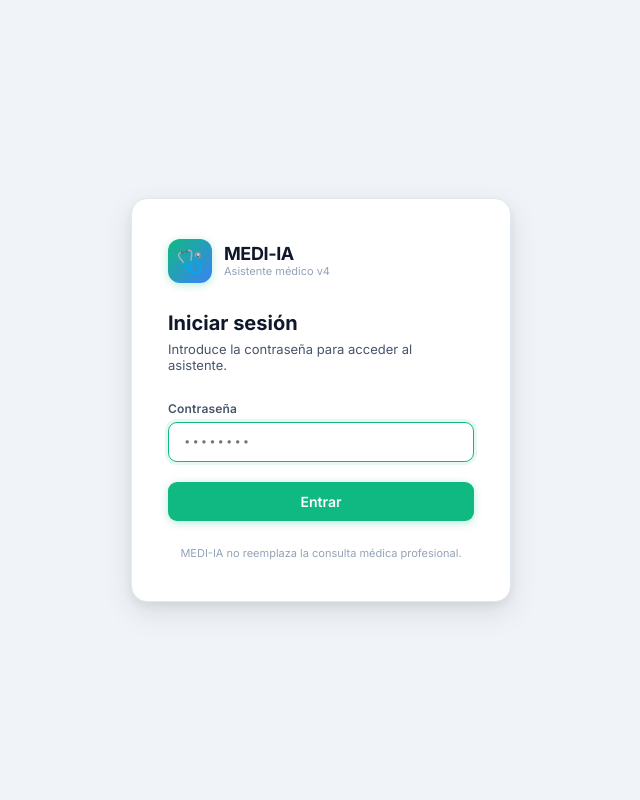
After one commit to Dev-Sot/Differential, a Flask app: template templates/login.html in a window 1280 px wide. The commit adds this page. Shown: the whole page, without its empty margins (319-959 px from the left). Run offline with Flask 3, Linux system fonts and the light colour scheme; the template is opened without the code that fills it, so the values that code supplies are empty.

Commit message:
feat: autenticacion por contrasena unica (AUTH_PASSWORD)

```diff
--- a/app.py
+++ b/app.py
@@ -6,12 +6,13 @@ import sys
 import os
 import uuid
 import json
+import functools
 sys.path.insert(0, os.path.dirname(os.path.abspath(__file__)))
 
 from dotenv import load_dotenv
 load_dotenv()
 
-from flask import Flask, render_template, request, jsonify, session, Response, stream_with_context
+from flask import Flask, render_template, request, jsonify, session, Response, stream_with_context, redirect, url_for
 from flask_limiter import Limiter
 from flask_limiter.util import get_remote_address
 from src.agent import run, get_health
@@ -28,6 +29,20 @@ limiter = Limiter(
     storage_uri="memory://",
 )
 
+AUTH_PASSWORD = os.getenv("AUTH_PASSWORD", "")
+
+
+def require_auth(f):
+    """Decorator: exige sesion autenticada si AUTH_PASSWORD esta definida."""
+    @functools.wraps(f)
+    def decorated(*args, **kwargs):
+        if AUTH_PASSWORD and not session.get("authenticated"):
+            if request.path.startswith("/api/"):
+                return jsonify({"error": "No autenticado. Inicia sesion en /login"}), 401
+            return redirect(url_for("login_page"))
+        return f(*args, **kwargs)
+    return decorated
+
 
 def _get_session_id() -> str:
     if "session_id" not in session:
@@ -35,12 +50,41 @@ def _get_session_id() -> str:
     return session["session_id"]
 
 
+@app.route("/login", methods=["GET"])
+def login_page():
+    if not AUTH_PASSWORD or session.get("authenticated"):
+        return redirect(url_for("index"))
+    return render_template("login.html")
+
+
+@app.route("/auth/login", methods=["POST"])
+@limiter.limit("5 per minute")
+def auth_login():
+    data = request.get_json()
+    password = (data or {}).get("password", "")
+    if not AUTH_PASSWORD:
+        session["authenticated"] = True
+        return jsonify({"ok": True})
+    if password == AUTH_PASSWORD:
+        session["authenticated"] = True
+        return jsonify({"ok": True})
+    return jsonify({"error": "Contraseña incorrecta"}), 401
+
+
+@app.route("/auth/logout", methods=["POST"])
+def auth_logout():
+    session.clear()
+    return jsonify({"ok": True})
+
+
 @app.route("/")
+@require_auth
 def index():
     return render_template("index.html")
 
 
 @app.route("/api/query", methods=["POST"])
+@require_auth
 @limiter.limit("10 per minute")
 def query_agent():
     data = request.get_json()
@@ -87,6 +131,7 @@ def query_agent():
 
 
 @app.route("/api/reset", methods=["POST"])
+@require_auth
 def reset_session():
     """Reinicia la conversacion (nueva sesion)."""
     session_id = _get_session_id()
@@ -96,11 +141,13 @@ def reset_session():
 
 
 @app.route("/api/health", methods=["GET"])
+@require_auth
 def health_check():
     return jsonify(get_health())
 
 
 @app.route("/api/reload", methods=["POST"])
+@require_auth
 def reload_index():
     try:
         from src.rag import retriever
@@ -113,6 +160,7 @@ def reload_index():
 
 
 @app.route("/api/stream", methods=["POST"])
+@require_auth
 @limiter.limit("10 per minute")
 def stream_query():
     """Endpoint SSE: hace streaming token a token del agente ReAct."""
@@ -180,6 +228,7 @@ def stream_query():
 
 
 @app.route("/api/export/pdf", methods=["POST"])
+@require_auth
 @limiter.limit("5 per minute")
 def export_pdf():
     """Genera un PDF del reporte de diagnostico y lo devuelve como descarga."""
--- /dev/null
+++ b/templates/login.html
@@ -0,0 +1,199 @@
+<!DOCTYPE html>
+<html lang="es">
+<head>
+<meta charset="UTF-8">
+<meta name="viewport" content="width=device-width, initial-scale=1.0">
+<title>MEDI-IA — Iniciar sesión</title>
+<link href="https://fonts.googleapis.com/css2?family=Inter:wght@300;400;500;600;700&family=JetBrains+Mono:wght@400;500&display=swap" rel="stylesheet">
+<style>
+  :root {
+    --bg: #f0f4f8;
+    --surface: #ffffff;
+    --border: #e2e8f0;
+    --border-strong: #cbd5e1;
+    --emerald: #10b981;
+    --emerald-dark: #059669;
+    --emerald-light: #d1fae5;
+    --red: #ef4444;
+    --red-light: #fee2e2;
+    --text: #0f172a;
+    --text-2: #475569;
+    --text-3: #94a3b8;
+    --shadow-md: 0 4px 12px rgba(0,0,0,0.08), 0 2px 4px rgba(0,0,0,0.04);
+    --shadow-lg: 0 10px 30px rgba(0,0,0,0.1), 0 4px 8px rgba(0,0,0,0.06);
+  }
+  * { margin: 0; padding: 0; box-sizing: border-box; }
+  body {
+    font-family: 'Inter', sans-serif;
+    background: var(--bg);
+    color: var(--text);
+    min-height: 100vh;
+    display: flex;
+    align-items: center;
+    justify-content: center;
+    padding: 24px;
+  }
+  .card {
+    background: var(--surface);
+    border: 1px solid var(--border);
+    border-radius: 16px;
+    padding: 40px 36px;
+    width: 100%;
+    max-width: 380px;
+    box-shadow: var(--shadow-lg);
+  }
+  .logo {
+    display: flex;
+    align-items: center;
+    gap: 12px;
+    margin-bottom: 28px;
+  }
+  .logo-icon {
+    width: 44px;
+    height: 44px;
+    background: linear-gradient(135deg, var(--emerald), #3b82f6);
+    border-radius: 12px;
+    display: flex;
+    align-items: center;
+    justify-content: center;
+    font-size: 22px;
+    box-shadow: 0 2px 8px rgba(16,185,129,0.3);
+  }
+  .logo-text strong { font-size: 18px; font-weight: 700; letter-spacing: -0.4px; }
+  .logo-text span { font-size: 11px; color: var(--text-3); display: block; }
+  h1 { font-size: 20px; font-weight: 700; margin-bottom: 6px; }
+  .subtitle { font-size: 13px; color: var(--text-2); margin-bottom: 28px; }
+  label {
+    display: block;
+    font-size: 12px;
+    font-weight: 600;
+    color: var(--text-2);
+    margin-bottom: 6px;
+    letter-spacing: 0.2px;
+  }
+  .input-wrap {
+    position: relative;
+    margin-bottom: 20px;
+  }
+  input[type="password"] {
+    width: 100%;
+    padding: 10px 14px;
+    border: 1.5px solid var(--border-strong);
+    border-radius: 9px;
+    font-size: 14px;
+    font-family: 'JetBrains Mono', monospace;
+    color: var(--text);
+    background: #f8fafc;
+    outline: none;
+    transition: border-color 0.2s, box-shadow 0.2s;
+  }
+  input[type="password"]:focus {
+    border-color: var(--emerald);
+    box-shadow: 0 0 0 3px rgba(16,185,129,0.1);
+    background: var(--surface);
+  }
+  .btn {
+    width: 100%;
+    padding: 11px;
+    background: var(--emerald);
+    color: white;
+    border: none;
+    border-radius: 9px;
+    font-size: 14px;
+    font-weight: 600;
+    font-family: 'Inter', sans-serif;
+    cursor: pointer;
+    transition: all 0.15s;
+    box-shadow: 0 2px 8px rgba(16,185,129,0.3);
+  }
+  .btn:hover { background: var(--emerald-dark); }
+  .btn:active { transform: scale(0.98); }
+  .btn:disabled { opacity: 0.5; cursor: not-allowed; transform: none; }
+  .error {
+    background: var(--red-light);
+    border: 1px solid rgba(239,68,68,0.3);
+    border-radius: 8px;
+    padding: 10px 14px;
+    font-size: 13px;
+    color: var(--red);
+    margin-bottom: 16px;
+    display: none;
+    align-items: center;
+    gap: 7px;
+  }
+  .error.show { display: flex; }
+  .footer-note {
+    margin-top: 24px;
+    font-size: 11px;
+    color: var(--text-3);
+    text-align: center;
+    line-height: 1.5;
+  }
+</style>
+</head>
+<body>
+<div class="card">
+  <div class="logo">
+    <div class="logo-icon">🩺</div>
+    <div class="logo-text">
+      <strong>MEDI-IA</strong>
+      <span>Asistente médico v4</span>
+    </div>
+  </div>
+
+  <h1>Iniciar sesión</h1>
+  <p class="subtitle">Introduce la contraseña para acceder al asistente.</p>
+
+  <div class="error" id="errorMsg">⚠️ <span id="errorText">Contraseña incorrecta.</span></div>
+
+  <form id="loginForm" onsubmit="doLogin(event)">
+    <label for="pwd">Contraseña</label>
+    <div class="input-wrap">
+      <input type="password" id="pwd" placeholder="••••••••" autofocus autocomplete="current-password">
+    </div>
+    <button class="btn" id="loginBtn" type="submit">Entrar</button>
+  </form>
+
+  <p class="footer-note">MEDI-IA no reemplaza la consulta médica profesional.</p>
+</div>
+
+<script>
+async function doLogin(e) {
+  e.preventDefault();
+  const pwd = document.getElementById('pwd').value;
+  const btn = document.getElementById('loginBtn');
+  const errBox = document.getElementById('errorMsg');
+  const errText = document.getElementById('errorText');
+
+  if (!pwd) return;
+
+  btn.disabled = true;
+  btn.textContent = 'Verificando...';
+  errBox.classList.remove('show');
+
+  try {
+    const r = await fetch('/auth/login', {
+      method: 'POST',
+      headers: { 'Content-Type': 'application/json' },
+      body: JSON.stringify({ password: pwd }),
+    });
+    if (r.ok) {
+      window.location.href = '/';
+    } else {
+      const data = await r.json().catch(() => ({}));
+      errText.textContent = data.error || 'Contraseña incorrecta.';
+      errBox.classList.add('show');
+      document.getElementById('pwd').value = '';
+      document.getElementById('pwd').focus();
+    }
+  } catch {
+    errText.textContent = 'Error de conexión. Intenta de nuevo.';
+    errBox.classList.add('show');
+  } finally {
+    btn.disabled = false;
+    btn.textContent = 'Entrar';
+  }
+}
+</script>
+</body>
+</html>
```
Also changed, not shown: templates/index.html (+14 -0 lines), 1 other file.
